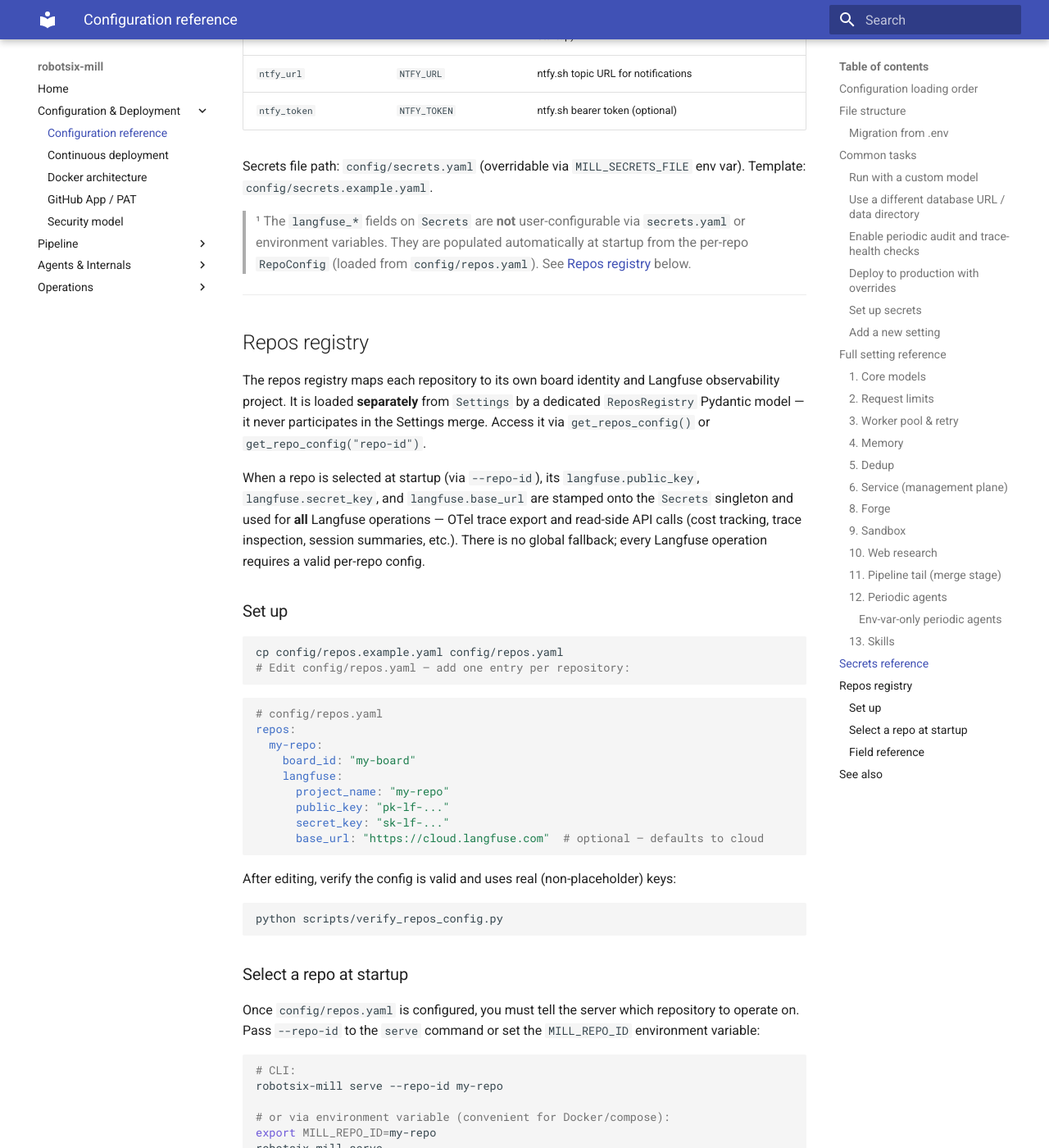
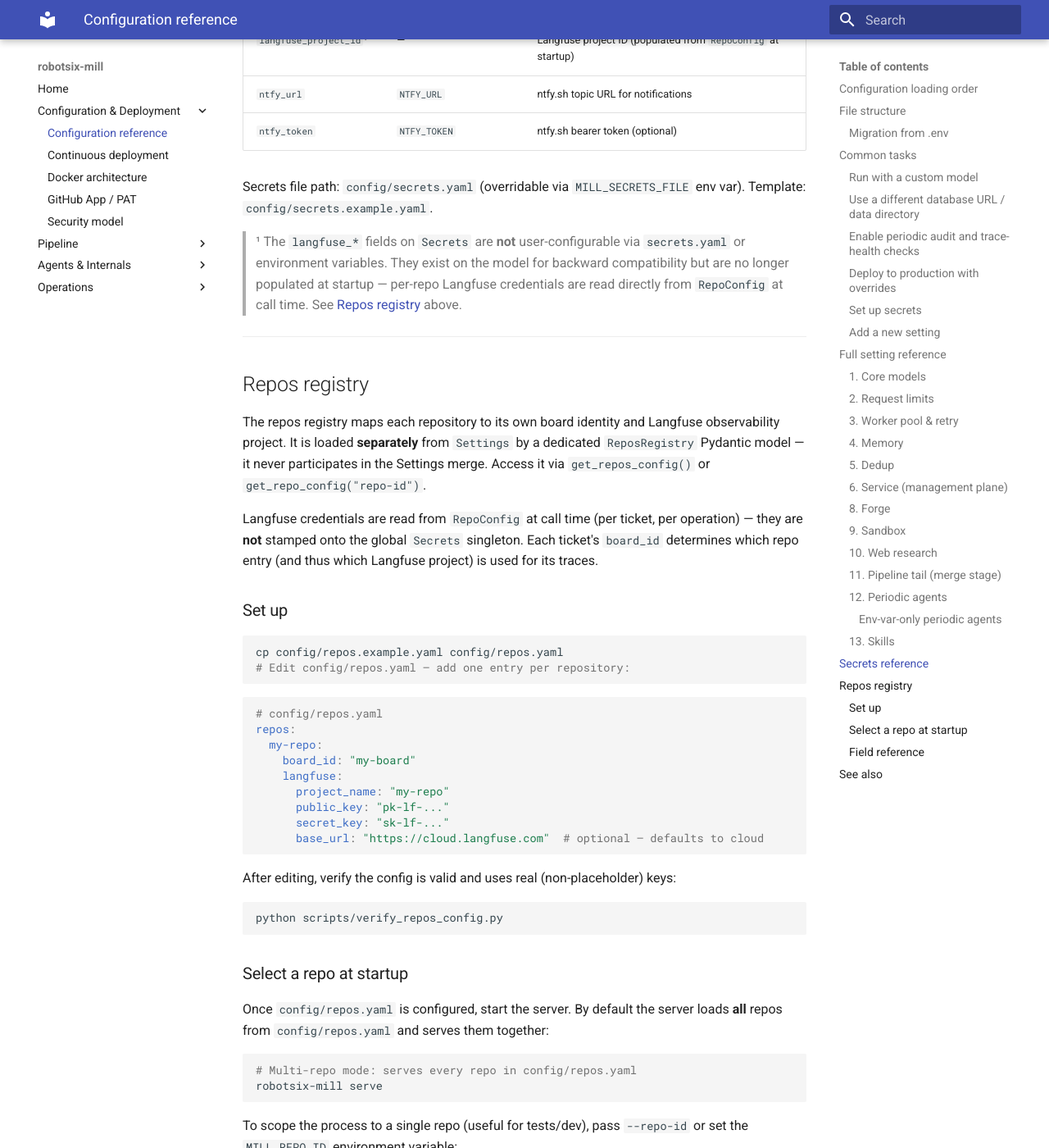
Before and after one commit to damien-robotsix/robotsix-mill, an MkDocs documentation site: the page built from docs/configuration.md, in a window 1280 px wide and 1400 px high, scrolled down 14128 px. Shown: the whole window at 82% size. Built offline with MkDocs 1.6.1 and Material for MkDocs 9.7.7, drawn with Linux system fonts in a browser that asks for light colours; some of the changed text lies outside the part shown.

Commit message:
mill(docs): RepoRegistry wiring + /repos endpoint + backward compat (20260525T144705Z-reporegistry-wiring-repos-endpoint-backw-f373)

````diff
--- a/docker-compose.yml
+++ b/docker-compose.yml
@@ -30,8 +30,9 @@ services:
       # source=ci ticket to fix them. Short interval for fast reaction.
       - MILL_CI_MONITOR_PERIODIC=true
       - MILL_CI_MONITOR_INTERVAL_SECONDS=600
-      # Per-repo config is keyed by --repo-id / MILL_REPO_ID. Matches
-      # the entry in config/repos.yaml.
+      # Single-repo override (optional). When set, only this repo
+      # is served. Remove or comment out to serve all repos from
+      # config/repos.yaml (multi-repo mode).
       - MILL_REPO_ID=robotsix-mill
     # No group_add: entrypoint.sh inspects /var/run/docker.sock at
     # start-up and joins the matching group automatically (any host
--- a/docs/configuration.md
+++ b/docs/configuration.md
@@ -255,6 +255,7 @@ Every setting below shows:
 | YAML path | Env var | Default | Description |
 |-----------|---------|---------|-------------|
 | `service.data_dir` | `MILL_DATA_DIR` | `.mill-data` | Data directory for DB, workspaces, and memory ledgers |
+| `service.default_repo_id` | `MILL_DEFAULT_REPO_ID` | `""` | Default repo for legacy tickets that lack a `board_id` |
 | `service.api_host` | `MILL_API_HOST` | `127.0.0.1` | FastAPI listen address |
 | `service.api_port` | `MILL_API_PORT` | `8077` | FastAPI listen port |
 | `service.api_url` | `MILL_API_URL` | `http://127.0.0.1:8077` | Base URL the CLI client uses to reach the API |
@@ -398,9 +399,10 @@ Secrets file path: `config/secrets.yaml` (overridable via
 `MILL_SECRETS_FILE` env var). Template: `config/secrets.example.yaml`.
 
 > ¹ The `langfuse_*` fields on `Secrets` are **not** user-configurable
-> via `secrets.yaml` or environment variables.  They are populated
-> automatically at startup from the per-repo `RepoConfig` (loaded from
-> `config/repos.yaml`).  See [Repos registry](#repos-registry) below.
+> via `secrets.yaml` or environment variables.  They exist on the model
+> for backward compatibility but are no longer populated at startup —
+> per-repo Langfuse credentials are read directly from ``RepoConfig``
+> at call time.  See [Repos registry](#repos-registry) above.
 
 ---
 
@@ -412,12 +414,10 @@ Langfuse observability project. It is loaded **separately** from
 participates in the Settings merge. Access it via `get_repos_config()`
 or `get_repo_config("repo-id")`.
 
-When a repo is selected at startup (via `--repo-id`), its
-`langfuse.public_key`, `langfuse.secret_key`, and `langfuse.base_url`
-are stamped onto the `Secrets` singleton and used for **all** Langfuse
-operations — OTel trace export and read-side API calls (cost tracking,
-trace inspection, session summaries, etc.). There is no global
-fallback; every Langfuse operation requires a valid per-repo config.
+Langfuse credentials are read from ``RepoConfig`` at call time (per
+ticket, per operation) — they are **not** stamped onto the global
+``Secrets`` singleton.  Each ticket's ``board_id`` determines which
+repo entry (and thus which Langfuse project) is used for its traces.
 
 ### Set up
 
@@ -447,12 +447,20 @@ python scripts/verify_repos_config.py
 
 ### Select a repo at startup
 
-Once `config/repos.yaml` is configured, you must tell the server which
-repository to operate on. Pass `--repo-id` to the `serve` command or
-set the `MILL_REPO_ID` environment variable:
+Once `config/repos.yaml` is configured, start the server.  By default
+the server loads **all** repos from `config/repos.yaml` and serves them
+together:
 
 ```sh
-# CLI:
+# Multi-repo mode: serves every repo in config/repos.yaml
+robotsix-mill serve
+```
+
+To scope the process to a single repo (useful for tests/dev), pass
+`--repo-id` or set the `MILL_REPO_ID` environment variable:
+
+```sh
+# Single-repo override:
 robotsix-mill serve --repo-id my-repo
 
 # or via environment variable (convenient for Docker/compose):
@@ -460,9 +468,15 @@ export MILL_REPO_ID=my-repo
 robotsix-mill serve
 ```
 
-If neither is provided the server exits with an error listing the
-known repo IDs from `config/repos.yaml`. An unknown repo ID also
-causes an error exit.
+When `config/repos.yaml` is empty, the server refuses to start (exit
+code 2) with an error message.  An unknown `--repo-id` also causes an
+error exit.
+
+List the registered repos from the CLI:
+
+```sh
+robotsix-mill repos list
+```
 
 File path: `config/repos.yaml` (overridable via `MILL_REPOS_FILE` env var).
 Set `MILL_REPOS_FILE=""` to disable repos config entirely. Template:
````
Also changed, not shown: README.md (+7 -4 lines), docs/config-audit.md (+2 -1 lines).
